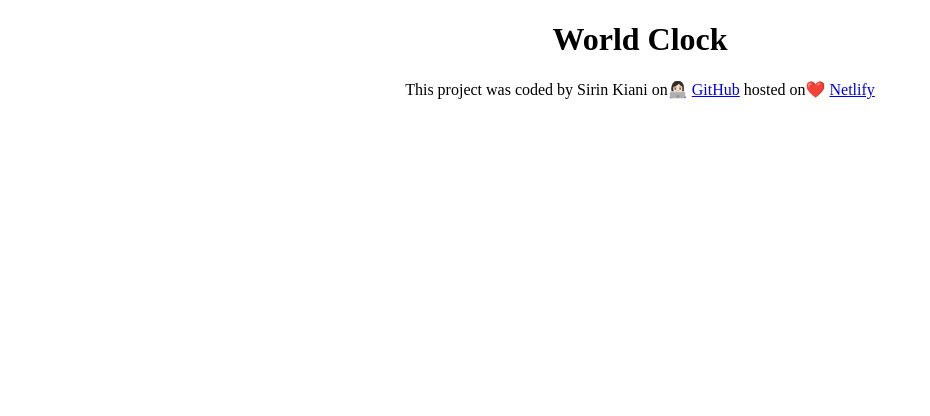
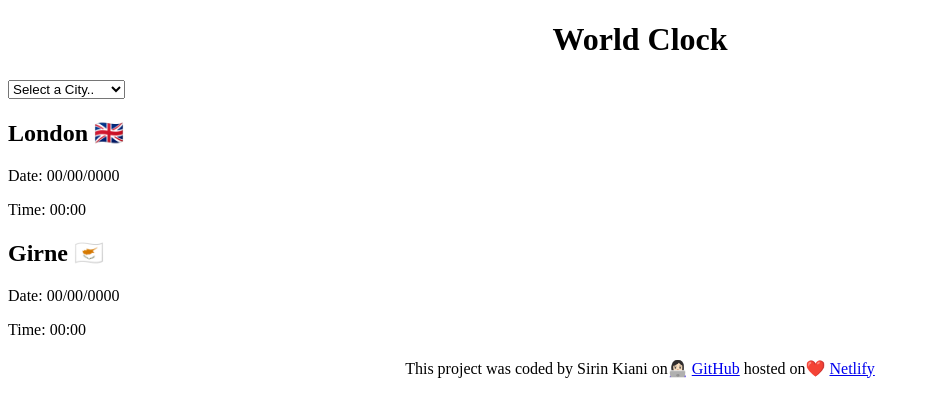
Before and after one commit to shiz2633/World-clock, a plain HTML site: page index.html in a window 1280 px wide. Shown: the whole page, without its empty margins (0-930 px from the left). Drawn offline with Linux system fonts and the light colour scheme.

Commit message:
added basic html drop down select

```diff
--- a/index.html
+++ b/index.html
@@ -7,7 +7,34 @@
     <title>World Clock</title>
   </head>
   <body>
-    <h1>World Clock</h1>
+    <div class="container">
+      <h1>World Clock</h1>
+
+      <select>
+        <option value="">Select a City..</option>
+        <option value="">United Kingdom</option>
+        <option value="">Cyprus</option>
+        <option value="">New York</option>
+        <option value="">Australia</option>
+      </select>
+
+      <div class="city">
+        <h2>London 🇬🇧</h2>
+        <div class="date">
+          <p>Date: 00/00/0000</p>
+        </div>
+        <div class="time">
+          <p>Time: 00:00</p>
+        </div>
+        <h2>Girne 🇨🇾</h2>
+        <div class="date">
+          <p>Date: 00/00/0000</p>
+        </div>
+        <div class="time">
+          <p>Time: 00:00</p>
+        </div>
+      </div>
+    </div>
     <footer>
       This project was coded by Sirin Kiani on👩🏻‍💻
       <a href="https://github.com/shiz2633" target="_blank">GitHub</a>
```
